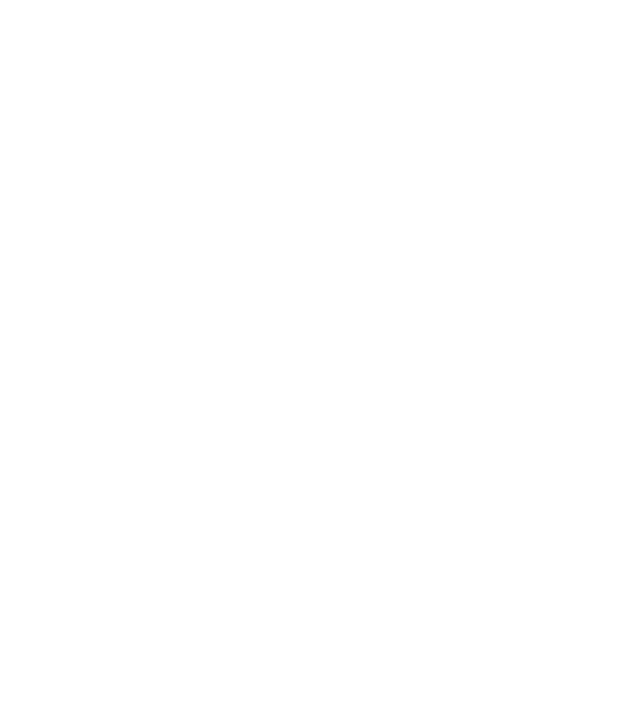
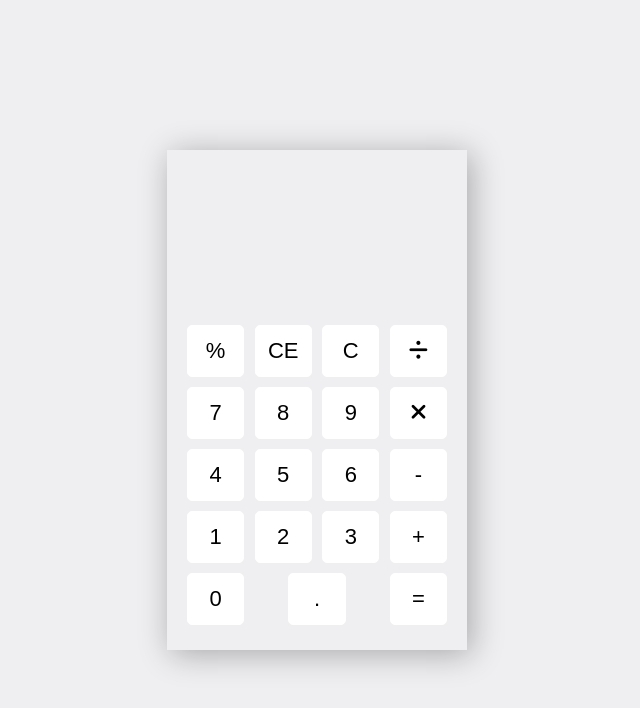
Before and after one commit to muddassiryahya/JavaScript-Assignment-7-Calculator-app-, a plain HTML site: page index.html in a window 1280 px wide. Shown: the whole page, without its empty margins (323-963 px from the left). Drawn offline with Linux system fonts and the light colour scheme.

Commit message:
added some lines

```diff
--- a/index.html
+++ b/index.html
@@ -5,9 +5,46 @@
     <meta name="viewport" content="width=device-width, initial-scale=1.0">
     <title>JavaScript Assignment 7 (Calculator app)</title>
     <link rel="stylesheet" href="style.css">
+    <link rel="stylesheet" href="https://cdnjs.cloudflare.com/ajax/libs/font-awesome/6.4.2/css/all.min.css">
+
 </head>
 <body>
+    <section class="Calculator">
 
+        <form>
+            <input type="text" class="screen">
+
+        </form>
+
+        <div class="buttons">
+            <button type="button" class="btn" data-num="%">%</button>
+            <button type="button" class="btn" data-num="%">CE</button>
+            <button type="button" class="btn" data-num="%">C</button>
+            <button type="button" class="btn" data-num="/"><i class="fa-solid fa-divide"></i></button>
+
+            <button type="button" class="btn" data-num="7">7</button>
+            <button type="button" class="btn" data-num="8">8</button>
+            <button type="button" class="btn" data-num="9">9</button>
+            <button type="button" class="btn" data-num="*"><i class="fa-solid fa-xmark"></i></button>
+            <button type="button" class="btn" data-num="4">4</button>
+            <button type="button" class="btn" data-num="5">5</button>
+            <button type="button" class="btn" data-num="6">6</button>
+            <button type="button" class="btn" data-num="-">-</button>
+            <button type="button" class="btn" data-num="1">1</button>
+            <button type="button" class="btn" data-num="2">2</button>
+            <button type="button" class="btn" data-num="3">3</button>
+            <button type="button" class="btn" data-num="+">+</button>
+            <button type="button" class="btn" data-num="0">0</button>
+            <button type="button" class="btn" data-num=".">.</button>
+            <button type="button" class="btn" data-num="=">=</button>
+
+
+
+
+
+        </div>
+
+    </section>
 
 
 
--- a/style.css
+++ b/style.css
@@ -0,0 +1,51 @@
+* {
+    margin: 0;
+    padding: 0;
+    box-sizing: border-box;
+}
+
+body {
+    min-height: 100vh;
+    background-color: #efeff2;
+    display: flex;
+    justify-content: center;
+    align-items: center;
+}
+
+.Calculator {
+    width: 300px;
+    height: 500px;
+    box-shadow: 4px 4px 30px rgba(0,0,0,0.3);
+    overflow: hidden;
+}
+
+form input {
+    width: 100%;
+    height: 150px;
+    border: none;
+    font-size: 2rem;
+    padding: 1rem;
+    background: #efeff2;
+    text-align: right;
+    pointer-events: none;
+}
+
+.buttons {
+    display: flex;
+    flex-wrap: wrap;
+    justify-content: space-between;
+    padding: 20px;
+}
+
+button {
+    flex: 0 0 22%;
+    margin: 5px 0;
+    border: 1px solid #fff;
+    background: #fff;
+    width: 60px;
+    height: 52px;
+    font-size: 22px;
+    font-weight: 600px;
+    border-radius: 5px;
+    cursor: pointer;
+}
```
